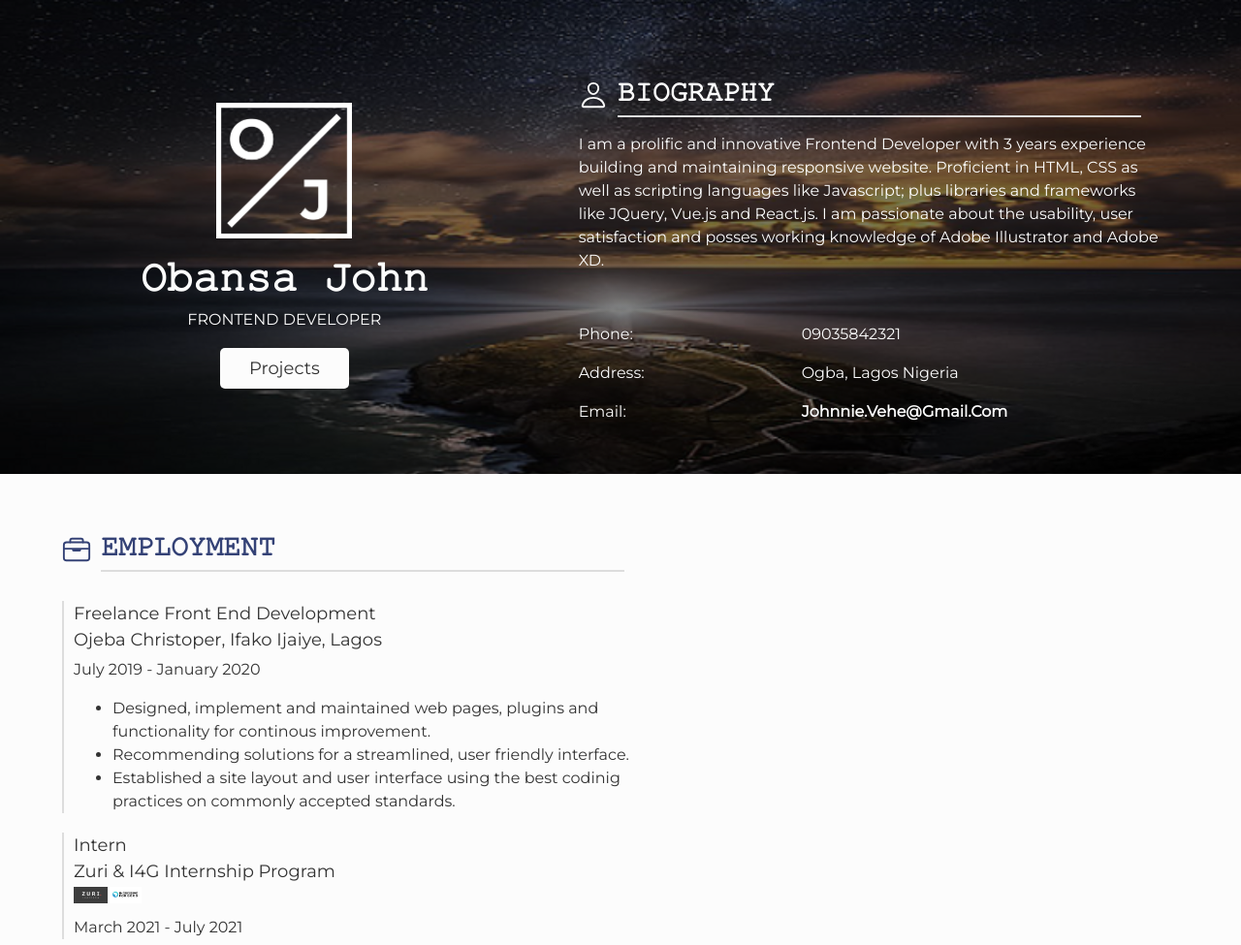
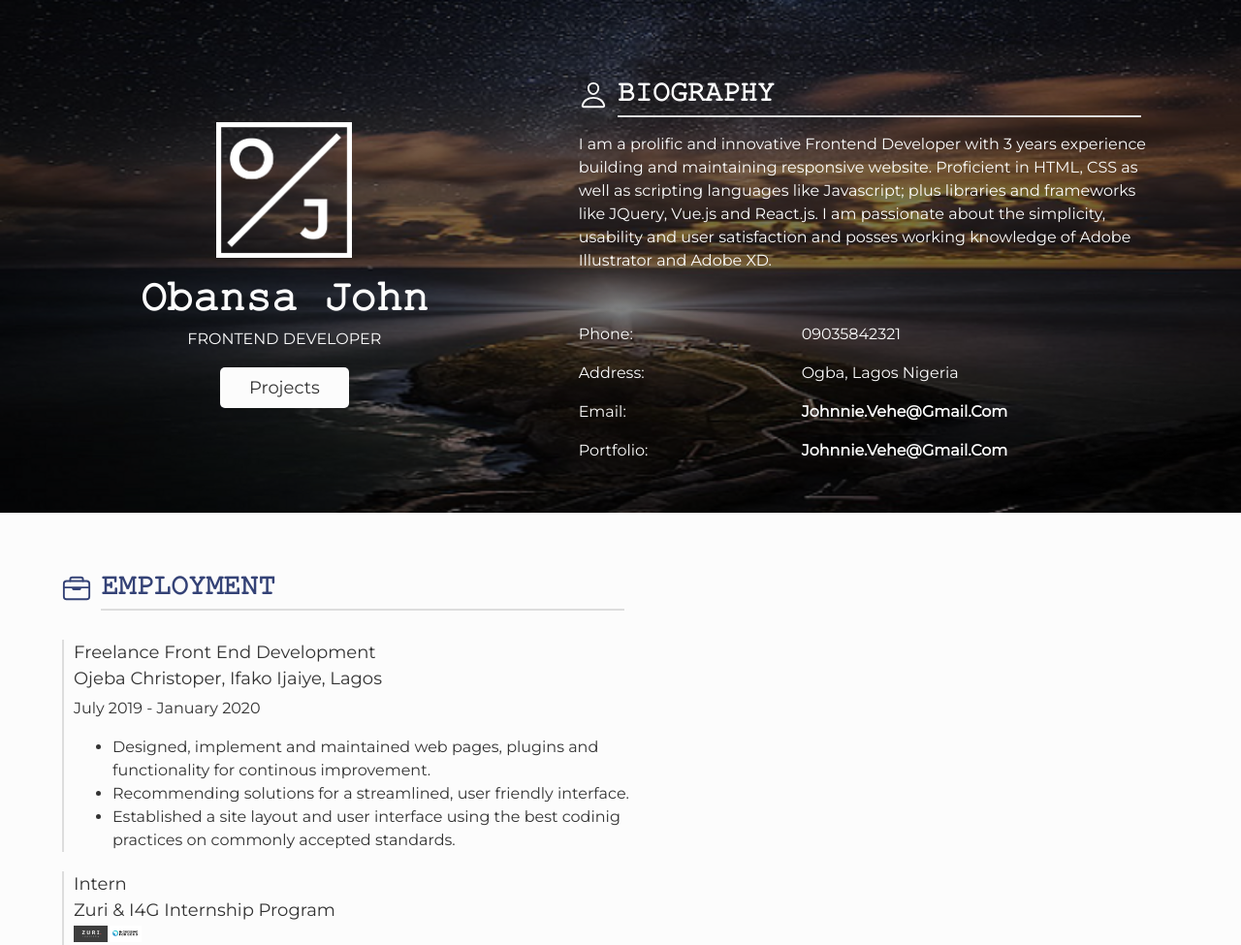
Before and after one commit to ozo-vehe/HNGi8-Stage-Two-Task, a plain HTML site: page index.html in a window 1280 px wide. Shown: the top 975 px of the page at 97% size. Drawn offline with nearby package versions, Linux system fonts and the light colour scheme.

Commit message:
Update index.html

```diff
--- a/index.html
+++ b/index.html
@@ -30,8 +30,9 @@
                         website. Proficient in HTML, CSS as well as scripting
                         languages like Javascript; plus libraries and frameworks
                         like JQuery, Vue.js and React.js. I am passionate about
-                        the usability, user satisfaction and posses working
-                        knowledge of Adobe Illustrator and Adobe XD.
+                        the simplicity, usability and user satisfaction and
+                        posses working knowledge of Adobe Illustrator and Adobe
+                        XD.
                     </p>
                 </div>
 
@@ -47,6 +48,10 @@
                     <p>
                         <span>Email:</span>
                         <span><a target="_blank" href="johnnie.vehe@gmail.com">johnnie.vehe@gmail.com</a></span>
+                    </p>
+                    <p>
+                        <span>Portfolio:</span>
+                        <span><a target="_blank" href="https://obansajohn-1a392.web.app">johnnie.vehe@gmail.com</a></span>
                     </p>
                 </div>
             </div>
```
